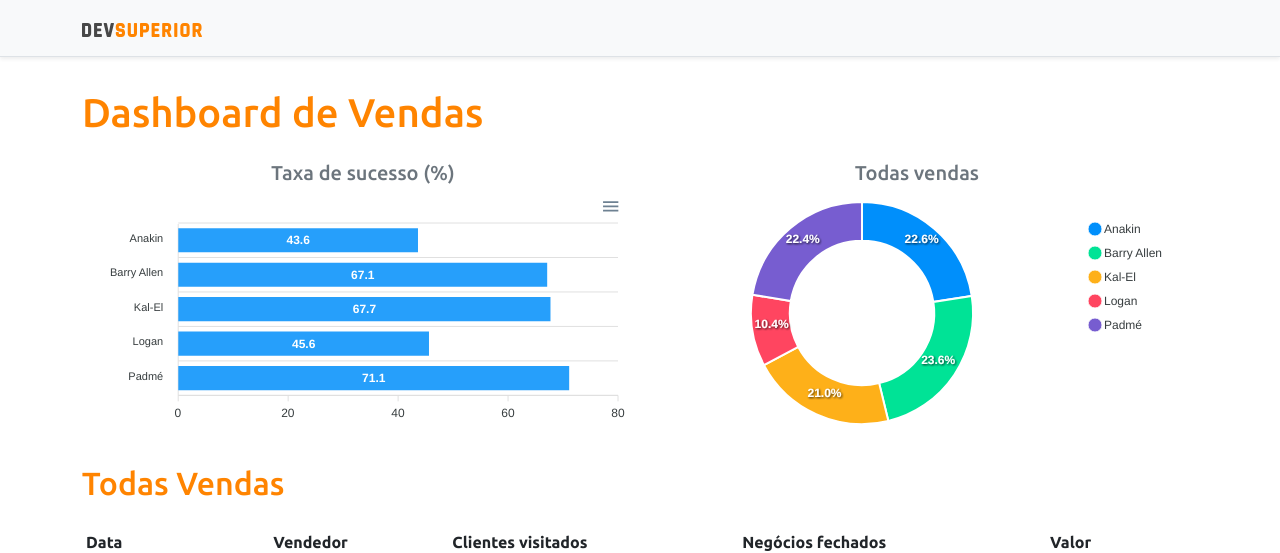
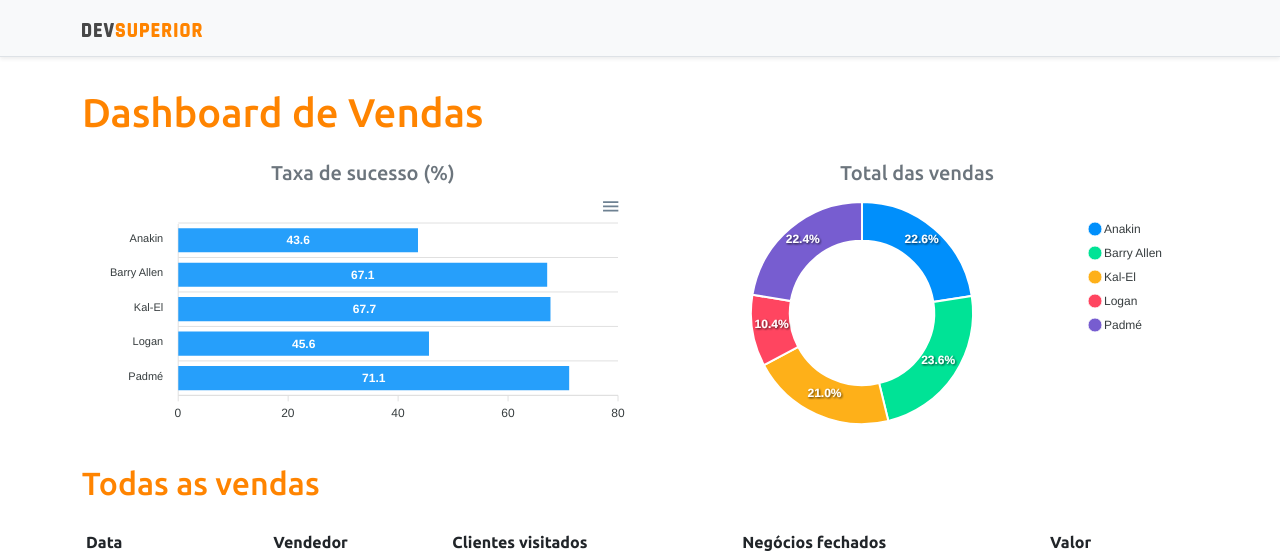
Before and after one commit to VictorHugoSDev/Projeto-sds4, a React (Create React App) app in the folder frontend/: page / in a window 1280 px wide. Shown: the top 553 px of the page. Built offline with nearby package versions, Linux system fonts and the light colour scheme.

Commit message:
Update title

```diff
--- a/frontend/src/App.tsx
+++ b/frontend/src/App.tsx
@@ -17,13 +17,13 @@
             <BarChart />
           </div>
           <div className="col-sm-6">
-            <h5 className="text-center text-secondary">Todas vendas </h5>
+            <h5 className="text-center text-secondary">Total das vendas </h5>
             <DonutChart />
           </div>
         </div>
 
         <div className="py-3">
-          <h2 className="text-primary">Todas Vendas</h2>
+          <h2 className="text-primary">Todas as vendas</h2>
         </div>
 
         <DataTable />
```
